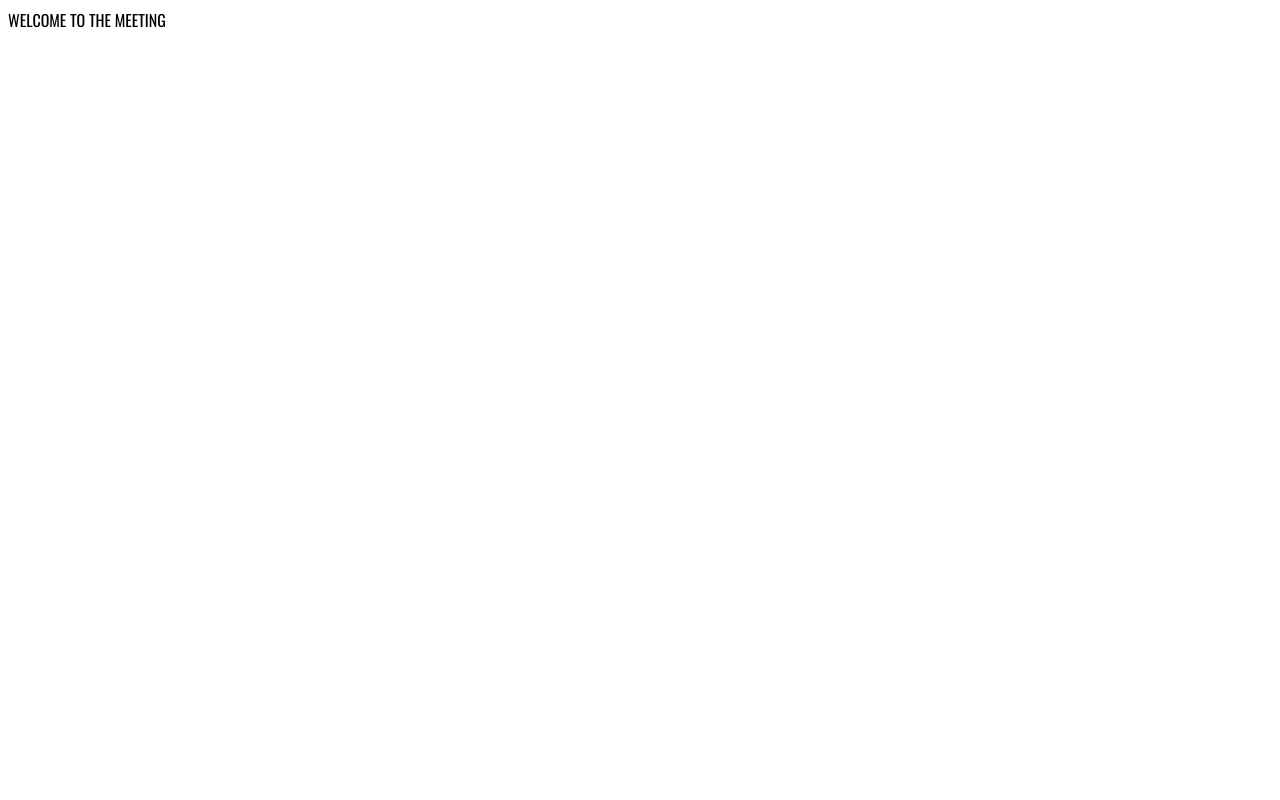
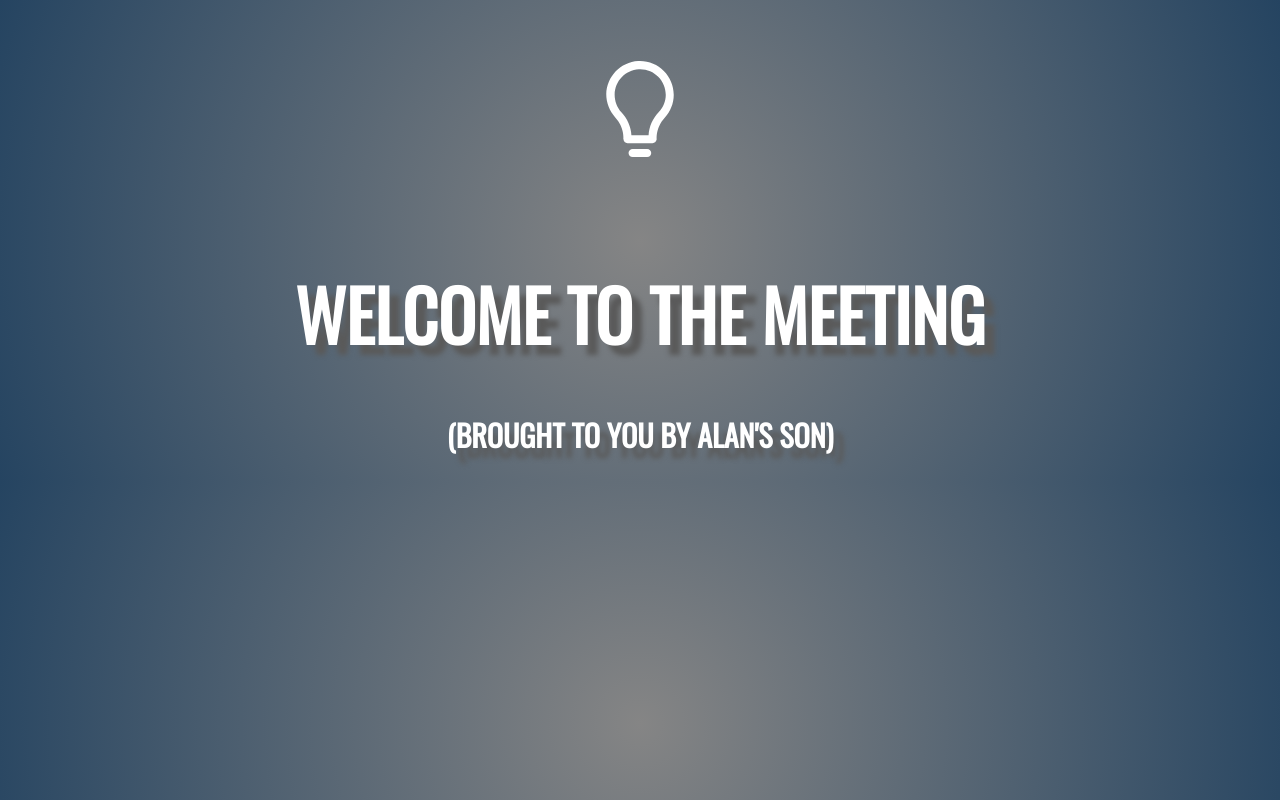
Before and after one commit to henrythegreat3/henrythegreat3.github.io, a plain HTML site: page index.html in a window 1280 px wide. Drawn offline with nearby package versions, Linux system fonts and the light colour scheme.

Commit message:
Update index.html

```diff
--- a/index.html
+++ b/index.html
@@ -2,13 +2,75 @@
 
 <html>
   <body>
+    <button onclick="triggerOne()" id-"b1"><svg id="SVG1" fill="#fff" height="200px" width="200px" version="1.1" id="Capa_1" xmlns="http://www.w3.org/2000/svg" xmlns:xlink="http://www.w3.org/1999/xlink" viewBox="-264.19 -264.19 1017.62 1017.62" xml:space="preserve" stroke="#000000" stroke-width="0.00489242"><g id="SVGRepo_bgCarrier" stroke-width="0"></g><g id="SVGRepo_tracerCarrier" stroke-linecap="round" stroke-linejoin="round"></g><g id="SVGRepo_iconCarrier"> <g> <g> <path d="M416.321,171.943c0-97.8-82.2-176.9-181-171.7c-89.5,5.2-160.3,79.1-162.4,168.6c0,44.7,16.6,86.3,45.8,118.6 c47.7,51.1,41.6,110.3,41.6,110.3c0,11.4,9.4,20.8,20.8,20.8h126.9c11.4,0,20.8-9.4,21.8-20.8c0,0-7-57.7,40.6-109.2 C399.621,257.243,416.321,215.643,416.321,171.943z M288.321,377.943h-87.4c-2.1-42.7-20.8-84.3-51-116.5 c-22.9-25-34.3-57.2-34.3-90.5c1-68.7,54.1-124.8,122.8-129c74.9-4.2,137.3,56.2,137.3,130c0,32.3-12.5,64.5-35.4,88.4 C309.121,293.643,290.421,335.243,288.321,377.943z"></path> <path d="M281.021,447.643h-73.9c-11.4,0-20.8,9.4-20.8,20.8s9.4,20.8,20.8,20.8h73.9c11.4,0,20.8-9.4,20.8-20.8 C301.821,457.043,292.521,447.643,281.021,447.643z"></path> </g> </g> </g></svg></button>
+    <div class="text">
+    <h1 id="Welcome">WELCOME TO THE MEETING<br></h1>
+    <h2 id="Credit">(BROUGHT TO YOU BY ALAN'S SON)<br></h2>
+      <div>
 
-    <div id="Welcome">WELCOME TO THE MEETING</div>
     <style>
       @import url('https://fonts.googleapis.com/css2?family=Oswald&display=swap');
       body{
+        text-align: center;
         font-family: 'Oswald', sans-serif;
+        background: radial-gradient(circle, rgba(133,133,133,1) 0%, rgba(37,68,97,1) 100%);
+
+      }
+      button{
+        background: none;
+        border: none;
+      }
+      #Credit{
+        color: white;
+        font-size: 30px;
+        text-shadow: 10px 10px 5px #5A5A5A;
+
+        }
+      #Welcome{
+        color: white;
+        font-size: 70px;
+        text-shadow: 10px 10px 5px #5A5A5A;
+
+        }
+      @keyframes rotateOneSVG{
+        0%{
+          transform: rotate(0deg);
+          filter: none;
+        }
+        100%{
+          transform: rotate(180deg);
+          fliter: drop-shadow(0px -20px 10px #FFFF00);
+        }
+      @keyframes bodyAnim{
+        0%{
+        background: radial-gradient(circle, rgba(133,133,133,1) 0%, rgba(37,68,97,1) 100%);
+        }
+        100%{
+        background: #000;
+        }
+      @keyframes textAnim{
+        0%{
+          text-shadow: 10px 10px 5px #5A5A5A;
+          color: #fff;
+        }
+        100%{
+          color: #FFFF00;
+          text-shadow: none;
+        }
+
       }
     </style>
+    <script>
+      function triggerOne(){
+        var buttonOne = document.getElementById("b1");
+        var text = document.getElementsByClassName("text")[0];
+        var svg = document.getElementById("SVG1");
+        var body = document.getElementsByTagName("body")[0];
+        svg.style.animation = "rotateOneSVG 1.5s ease-in-out forwards";
+        text.style.animation = "textAnim 1.5s forwards";
+        svg.style.fill = "#FFFF00";
+        body.style.background= "#000";
+      }
+    </script>
   </body>
 </html>
```
